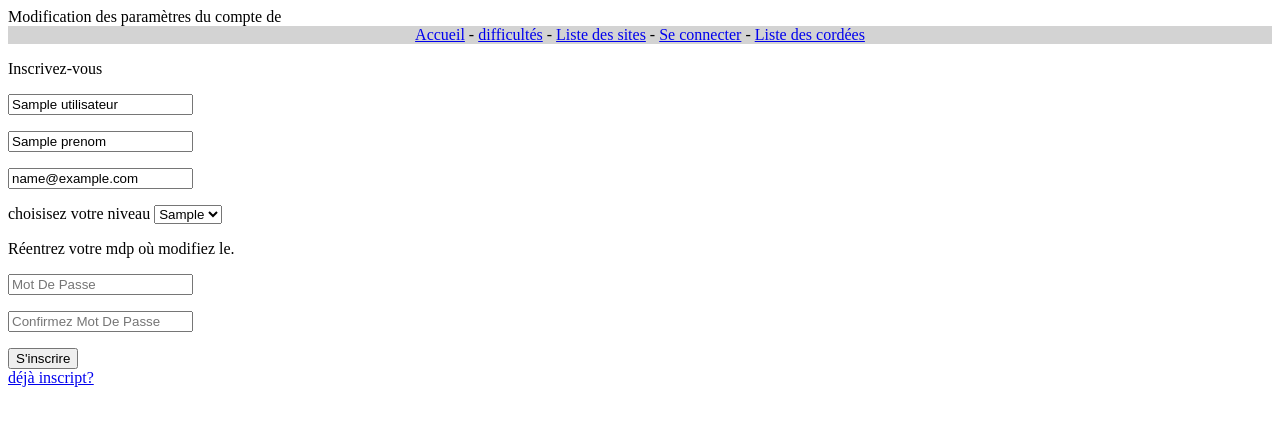
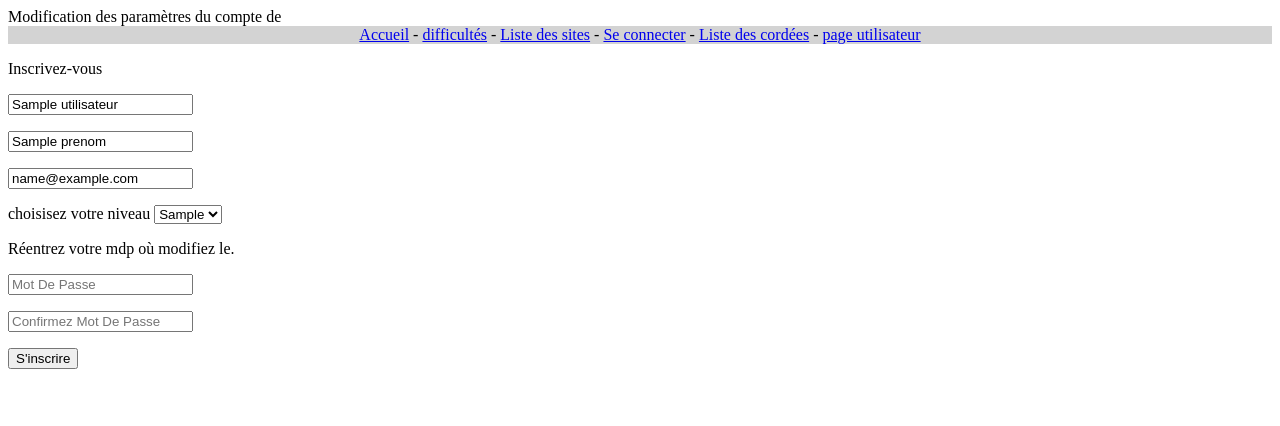
Before and after one commit to xyannick3/Escalada, a Flask app: page /usersetting in a window 1280 px wide. Shown: the top 426 px of the page. Run offline with Flask 3, Linux system fonts and the light colour scheme; the visitor is signed in with stand-in values (Sample User, id 1); a database or web service that is not in the repository returns one stand-in record (values such as "Sample title"); data that the repository does not hold is empty; some libraries are stand-ins or nearby versions.

Commit message:
changement mineur
changement mineur de l'interface du menu

```diff
--- a/DevelopmentFile/templates/base.html
+++ b/DevelopmentFile/templates/base.html
@@ -32,6 +32,10 @@
   <a href="{{url_for('sites')}}">Liste des sites</a> -
   <a href="{{url_for('login')}}">Se connecter</a> -
   <a href="{{url_for('cordees')}}">Liste des cordées</a>
+  {%if 'mail' in session%}
+  -
+  <a href="{{url_for('user',select=session['mail'])}}">page utilisateur</a>
+  {%endif%}
 </nav>
 
 {%block content%}{%endblock%}
--- a/DevelopmentFile/templates/usersetting.html
+++ b/DevelopmentFile/templates/usersetting.html
@@ -19,5 +19,4 @@
     <p><input type="password" id="psw2" name="psw2" class= "form-control" placeholder="Confirmez Mot De Passe"></p>
     <div><button class="btn btn-primary" type= "submit">S'inscrire</button></div>
 </form>
-<a href={{url_for('login')}}>déjà inscript?</a>
 {%endblock%}
```
